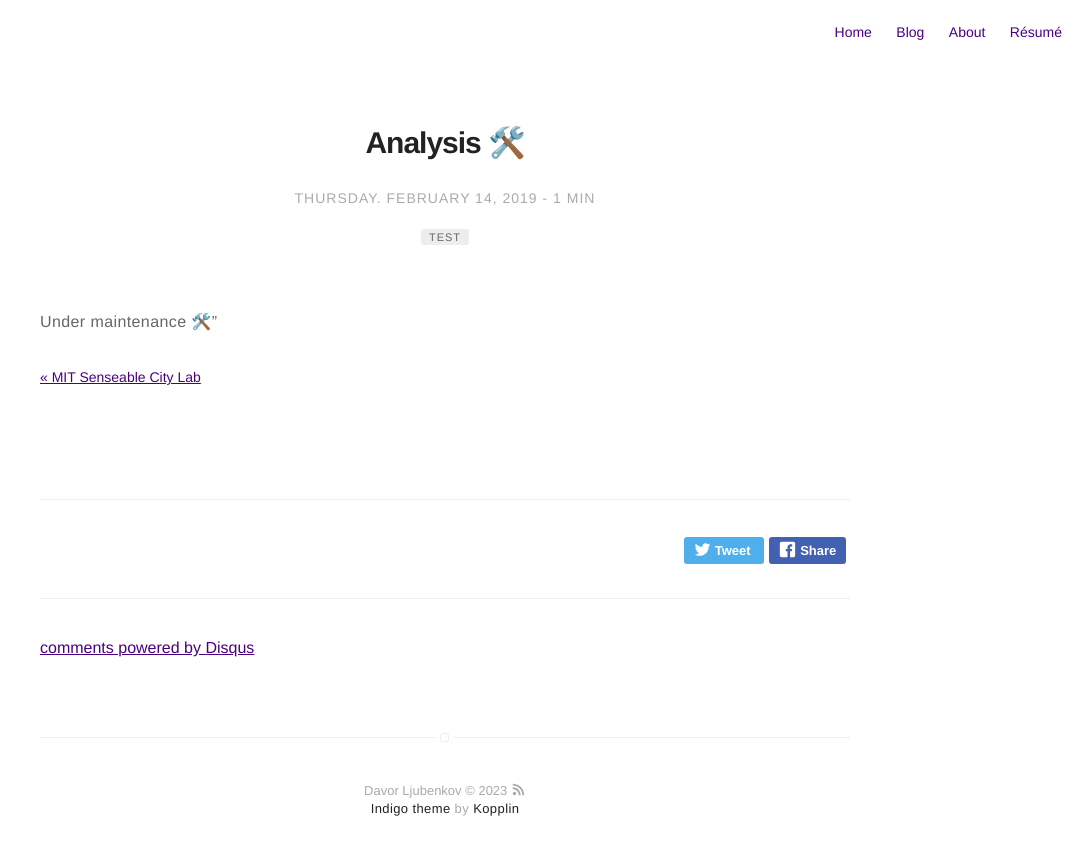
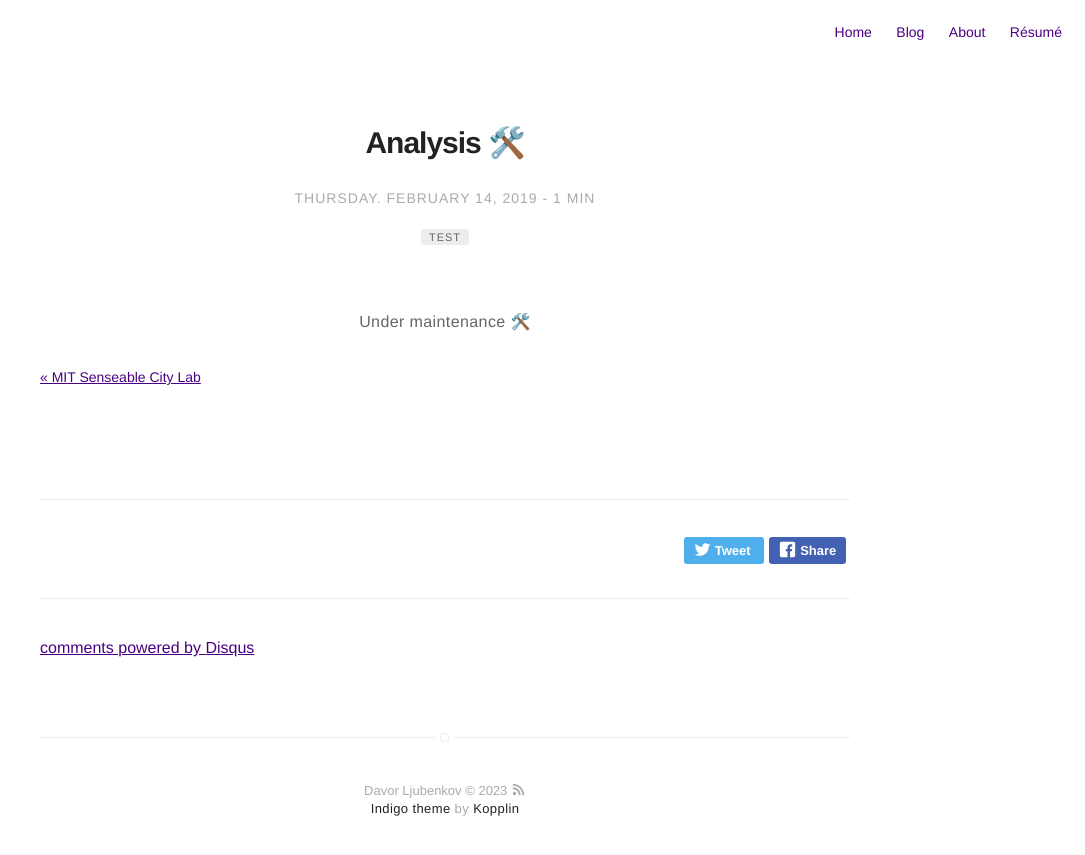
Before and after one commit to dljubenk/dljubenk.github.io, a Jekyll site: the page built from _posts/2019-02-14-analysis.markdown, in a window 1280 px wide. Shown: the top 855 px of the page, without its empty margins (195-1280 px from the left). Built offline with Jekyll 4.4.1, drawn with Linux system fonts in a browser that asks for light colours; emoji names are drawn with the system emoji font; comment, search, counter and statistics services are not loaded.

Commit message:
Update 2019-02-14-analysis.markdown

```diff
--- a/_posts/2019-02-14-analysis.markdown
+++ b/_posts/2019-02-14-analysis.markdown
@@ -11,4 +11,4 @@ author: Davor Ljubenkov
 description: Analysis
 emoji: '<img class="emoji" title=":hammer_and_wrench:" alt=":hammer_and_wrench:" src="https://assets.github.com/images/icons/emoji/unicode/1f6E0.png" height="20" width="20" align="absmiddle">'
 ---
-Under maintenance  :hammer_and_wrench:"
+<p style="text-align:center"> Under maintenance  :hammer_and_wrench: </p>
```
